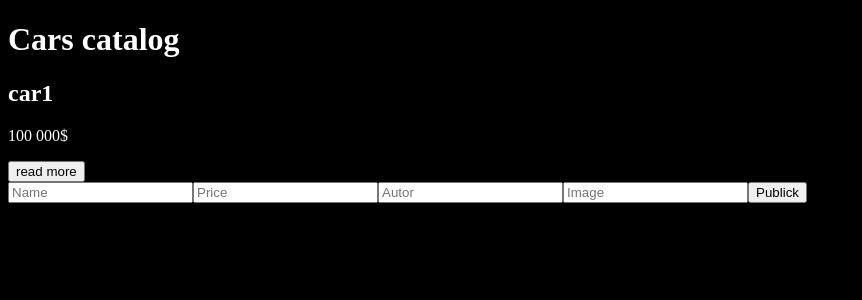
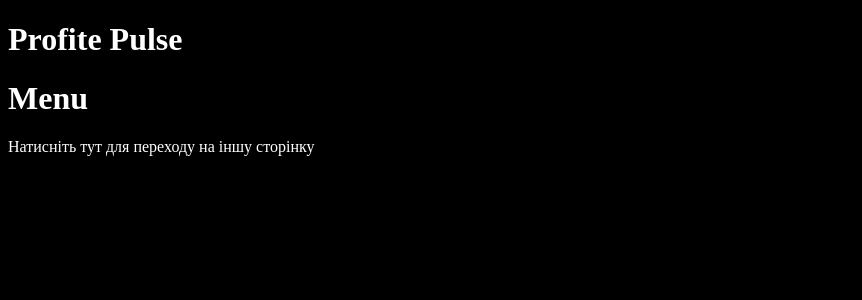
Before and after one commit to dusenkot/marketplace, a React (Vite) app: page / in a window 1280 px wide. Shown: the top 300 px of the page, without its empty margins (0-862 px from the left). Built offline with nearby package versions, Linux system fonts and the light colour scheme.

Commit message:
send-form

```diff
--- a/index.html
+++ b/index.html
@@ -4,7 +4,7 @@
     <meta charset="UTF-8" />
     <link rel="icon" type="image/svg+xml" href="/vite.svg" />
     <meta name="viewport" content="width=device-width, initial-scale=1.0" />
-    <title>Vite + React</title>
+    <title>Strona home</title>
   </head>
   <body>
     <div id="root"></div>
--- a/package.json
+++ b/package.json
@@ -14,7 +14,8 @@
     "express": "^4.18.2",
     "nodemon": "^2.0.22",
     "react": "^18.2.0",
-    "react-dom": "^18.2.0"
+    "react-dom": "^18.2.0",
+    "react-router-dom": "^6.11.2"
   },
   "devDependencies": {
     "@types/react": "^18.0.28",
--- a/src/components/sceens/home/Home.jsx
+++ b/src/components/sceens/home/Home.jsx
@@ -1,19 +1,14 @@
 import CreateFormStartup from './ create-form-startup/CreateFormStartup'
 import style from './Home.module.css'
+import App from './form-send/forms-sends'
 
 function Home() {
 
   return (
-    <div>
-    <h1>Cars catalog</h1>
-    <div>
-        <div className={style.item}>
-        <h2>car1</h2>
-        <p>100 000$</p>
-        <button>read more</button>
-        <CreateFormStartup />
-        </div>
-    </div>
+  <div className={style.item}>
+    <div><h1>Profite Pulse</h1></div>
+    <div><h1>Menu</h1></div>
+    <div><App /></div>
   </div>
   )
 }
--- /dev/null
+++ b/src/components/sceens/home/form-send/forms-sends.jsx
@@ -0,0 +1,30 @@
+import React from 'react';
+import { BrowserRouter as Router, useNavigate, Outlet, Route } from 'react-router-dom';
+
+const TextLink = () => {
+  const navigateTo = useNavigate();
+
+  const handleClick = () => {
+    navigateTo('/scr/components/screens/profile/profile');
+  };
+
+  return (
+    <div>
+      <span onClick={handleClick}>Натисніть тут для переходу на іншу сторінку</span>
+    </div>
+  );
+};
+
+
+const App = () => {
+  return (
+    <Router>
+      <div>
+        <TextLink />
+        <Outlet />
+      </div>
+    </Router>
+  );
+};
+
+export default App;
```
Also changed, not shown: src/assets/style/global.css (line endings or trailing spaces), 1 other file (tests, documents, lock files or other folders).
